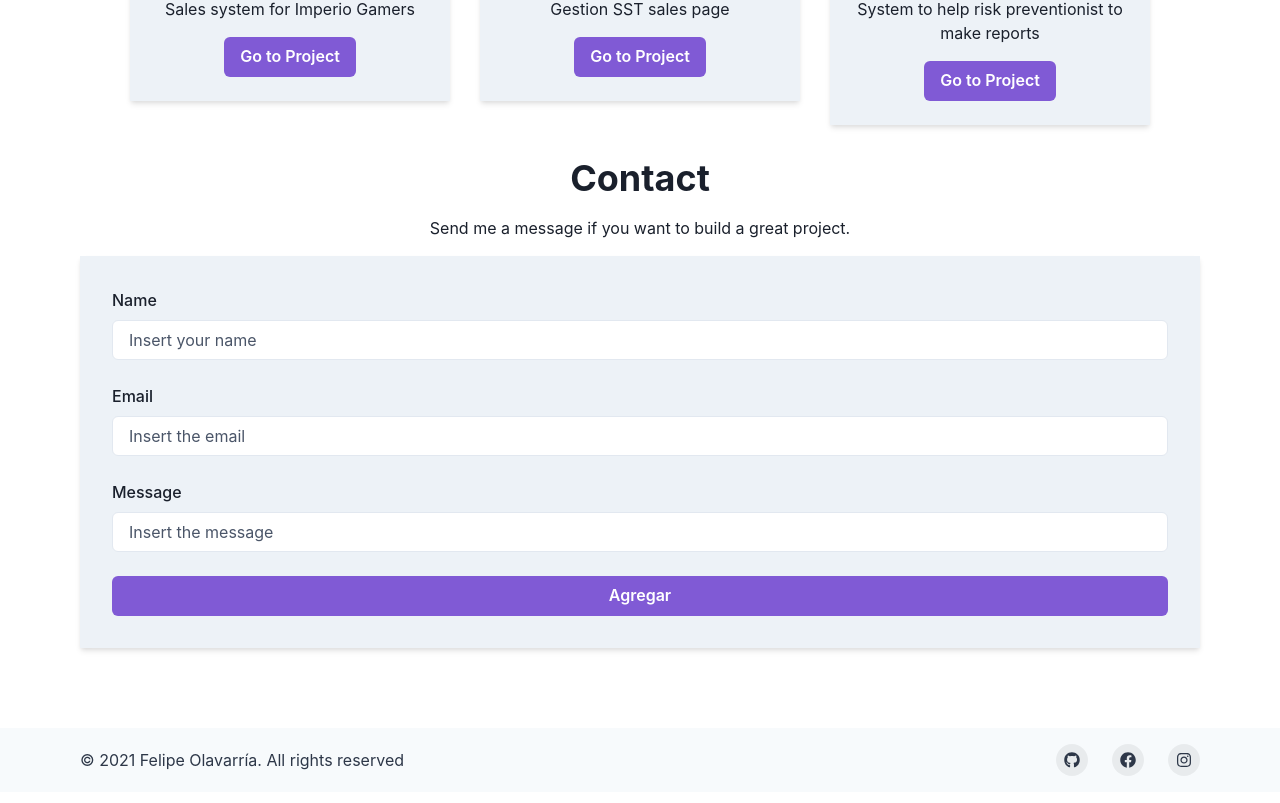
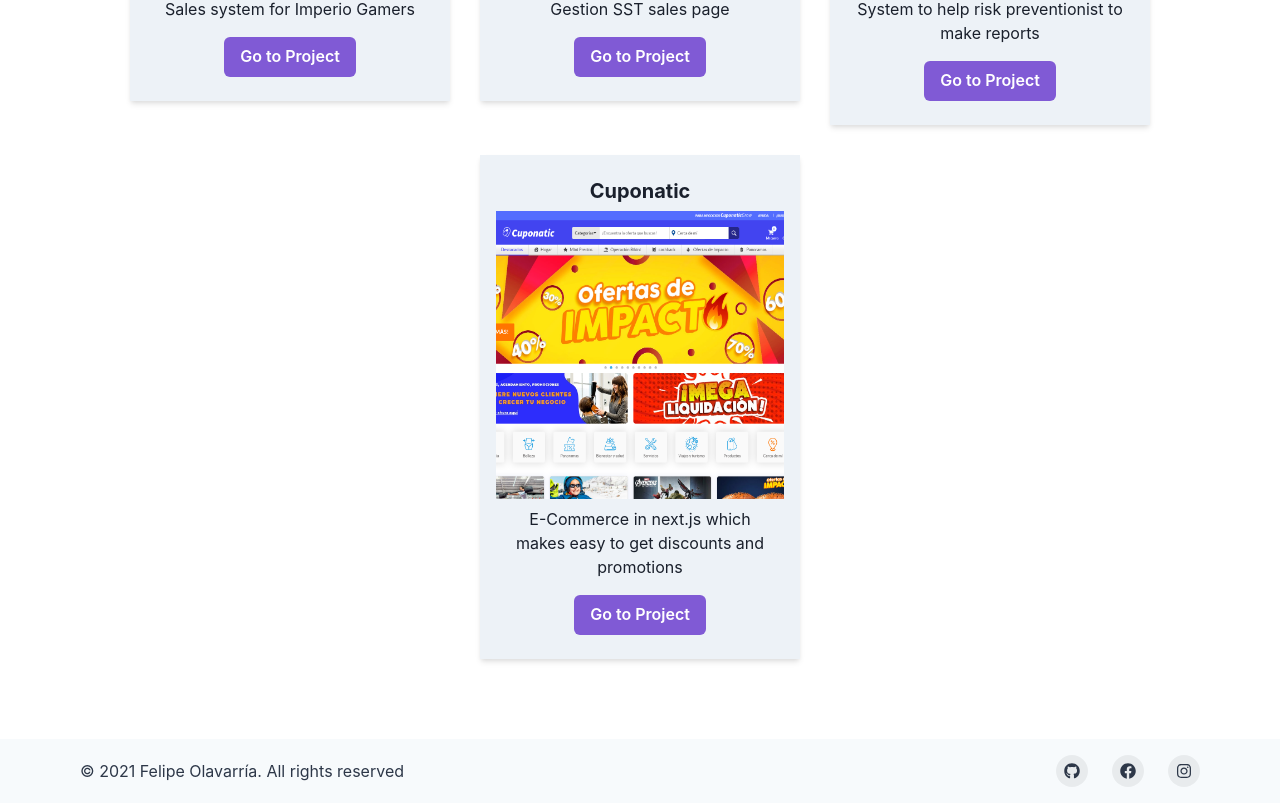
Before and after one commit to desolaser/portfolio, a Next.js app: page / in a window 1280 px wide. Shown: the part 2893-3696 px from the top of the page. Built offline with nearby package versions, Linux system fonts and the light colour scheme.

Commit message:
Add cuponatic to projects

```diff
--- a/content/projectItems.ts
+++ b/content/projectItems.ts
@@ -37,6 +37,12 @@
     href: 'https://www.sistema.gestionsst.cl',
     image: '/images/projects-min/gestion-sst-system.png'
   },
+  {
+    name: 'Cuponatic',
+    subLabel: 'E-Commerce in next.js which makes easy to get discounts and promotions',
+    href: 'https://www.cuponatic.com',
+    image: '/images/projects-min/cuponatic.png'
+  },
 ];
 
 export default projectItems;
--- a/pages/index.tsx
+++ b/pages/index.tsx
@@ -28,7 +28,7 @@
       <Container maxW="container.xl" p={[10, 20]}>
         <About />
         <Projects />
-        <Contact contactRef={contactRef} />
+        {/* <Contact contactRef={contactRef} /> */}
       </Container>
     </>
   );
```
Also changed, not shown: public/images/projects-min/cuponatic.png (added), public/images/projects/cuponatic.png (added).
